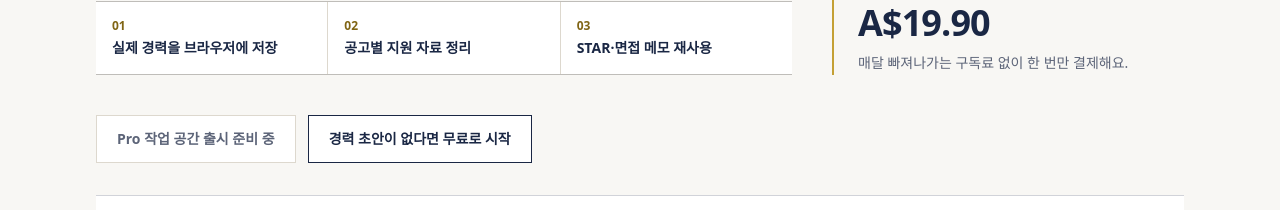
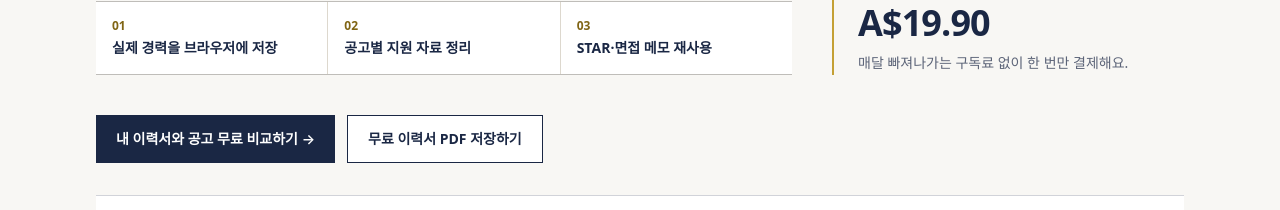
Before and after one commit to jelov219au/aussie-compass, a Next.js app: page /resume-pro in a window 1280 px wide. Shown: the part 590-800 px from the top of the page. Built offline with nearby package versions, Linux system fonts and the light colour scheme; no server answers.

Commit message:
Improve Resume Pro ready-now conversion

```diff
--- a/scripts/check-home-pro-ready-now-path.mjs
+++ b/scripts/check-home-pro-ready-now-path.mjs
@@ -1,9 +1,10 @@
 import assert from "node:assert/strict";
 import { readFile } from "node:fs/promises";
 
-const [section, homePage, checkerPage, builderPage] = await Promise.all([
+const [section, homePage, proPage, checkerPage, builderPage] = await Promise.all([
   readFile(new URL("../src/components/sections/PremiumToolsSection.tsx", import.meta.url), "utf8"),
   readFile(new URL("../src/app/page.tsx", import.meta.url), "utf8"),
+  readFile(new URL("../src/app/resume-pro/page.tsx", import.meta.url), "utf8"),
   readFile(new URL("../src/app/resume-job-ad-checker/page.tsx", import.meta.url), "utf8"),
   readFile(new URL("../src/app/resume-builder/page.tsx", import.meta.url), "utf8"),
 ]);
@@ -35,4 +36,16 @@ assert.ok(freeProof >= 0 && freeProof < freeBuilder && freeBuilder < proPreview,
 assert.match(closedBranch, /ResumeProProofLink[\s\S]*min-h-12[\s\S]*Link href="\/resume-builder"[\s\S]*min-h-12/, "both ready-now mobile actions need 48px targets");
 assert.doesNotMatch(closedBranch, /출시 준비 중|결제 시작|checkout|disabled/, "the unavailable state must not lead with a dead-end or imply checkout availability");
 
-console.log("Home Resume Pro ready-now free path contract passed.");
+const productCtaStart = proPage.indexOf('<div className="mt-10 flex flex-wrap items-start gap-3">');
+const productCtaEnd = proPage.indexOf("</div>", productCtaStart);
+assert.ok(productCtaStart >= 0 && productCtaEnd > productCtaStart, "the Resume Pro landing needs a stable primary action group");
+const productCtas = proPage.slice(productCtaStart, productCtaEnd);
+const productFreeProof = productCtas.indexOf("내 이력서와 공고 무료 비교하기 →");
+const productFreeBuilder = productCtas.indexOf("무료 이력서 PDF 저장하기");
+const productLaunchInterest = productCtas.indexOf("판매 시작 시 1회 안내 요청");
+assert.ok(productFreeProof >= 0 && productFreeProof < productFreeBuilder && productFreeBuilder < productLaunchInterest, "when checkout is closed, the product landing must offer working free proof and a saved PDF before launch interest");
+assert.match(productCtas, /ResumeProProofLink[\s\S]*min-h-12[\s\S]*Link href="\/resume-builder"[\s\S]*min-h-12/, "the Resume Pro ready-now actions need 48px mobile targets");
+assert.doesNotMatch(productCtas, /Pro 작업 공간 출시 준비 중|aria-label="결제 기능 준비 중"/, "the Resume Pro primary action group must not lead with a disabled launch state");
+assert.ok(proPage.includes("A$19.90") && proPage.includes("매달 빠져나가는 구독료 없이 한 번만 결제해요."), "the ready-now path must preserve the one-time Resume Pro value beside the free actions");
+
+console.log("Home and Resume Pro ready-now free path contract passed.");
--- a/src/app/resume-pro/page.tsx
+++ b/src/app/resume-pro/page.tsx
@@ -198,7 +198,12 @@ export default async function ResumeProPage({ searchParams }: Props) {
               ) : canOfferCheckout ? (
                 <ResumeProCheckoutJumpLink className="inline-flex min-h-12 items-center justify-center bg-gold px-5 py-3 text-sm font-semibold text-navy hover:bg-white">이번 공고 지원서 묶음 만들기 ↓</ResumeProCheckoutJumpLink>
               ) : (
-                <span className="inline-flex min-h-12 items-center border border-border bg-white px-5 py-3 text-sm font-semibold text-muted" aria-label="결제 기능 준비 중">Pro 작업 공간 출시 준비 중</span>
+                <>
+                  <ResumeProProofLink entry={entry} className="inline-flex min-h-12 items-center justify-center bg-navy px-5 py-3 text-sm font-semibold text-white hover:bg-navy-light">
+                    내 이력서와 공고 무료 비교하기 →
+                  </ResumeProProofLink>
+                  <Link href="/resume-builder" className="inline-flex min-h-12 items-center justify-center border border-navy bg-white px-5 py-3 text-sm font-semibold text-navy hover:bg-surface">무료 이력서 PDF 저장하기</Link>
+                </>
               )}
               {!existingBuyerIssue && !canOfferCheckout && seller.email && (
                 <ResumeProLaunchInterestLink email={seller.email} entry={entry} className="inline-flex min-h-12 items-center justify-center bg-gold px-5 py-3 text-sm font-semibold text-navy hover:bg-white">
@@ -208,7 +213,7 @@ export default async function ResumeProPage({ searchParams }: Props) {
               {!existingBuyerIssue && !canOfferCheckout && seller.email && (
                 <ResumeProLaunchInterestCopyButton email={seller.email} entry={entry} className="inline-flex min-h-12 items-center justify-center border border-navy/30 bg-white px-5 py-3 text-sm font-semibold text-navy hover:bg-surface focus-visible:outline focus-visible:outline-2 focus-visible:outline-offset-2 focus-visible:outline-gold" />
               )}
-              <Link href="/resume-builder" className="inline-flex min-h-12 items-center justify-center border border-navy bg-white px-5 py-3 text-sm font-semibold text-navy hover:bg-surface">경력 초안이 없다면 무료로 시작</Link>
+              {(existingBuyerIssue || canOfferCheckout) && <Link href="/resume-builder" className="inline-flex min-h-12 items-center justify-center border border-navy bg-white px-5 py-3 text-sm font-semibold text-navy hover:bg-surface">경력 초안이 없다면 무료로 시작</Link>}
             </div>
             <section className="mt-8 border-y border-navy/20 bg-white" aria-labelledby="persistent-value-heading">
               <div className="px-4 py-5 sm:px-6">
```
